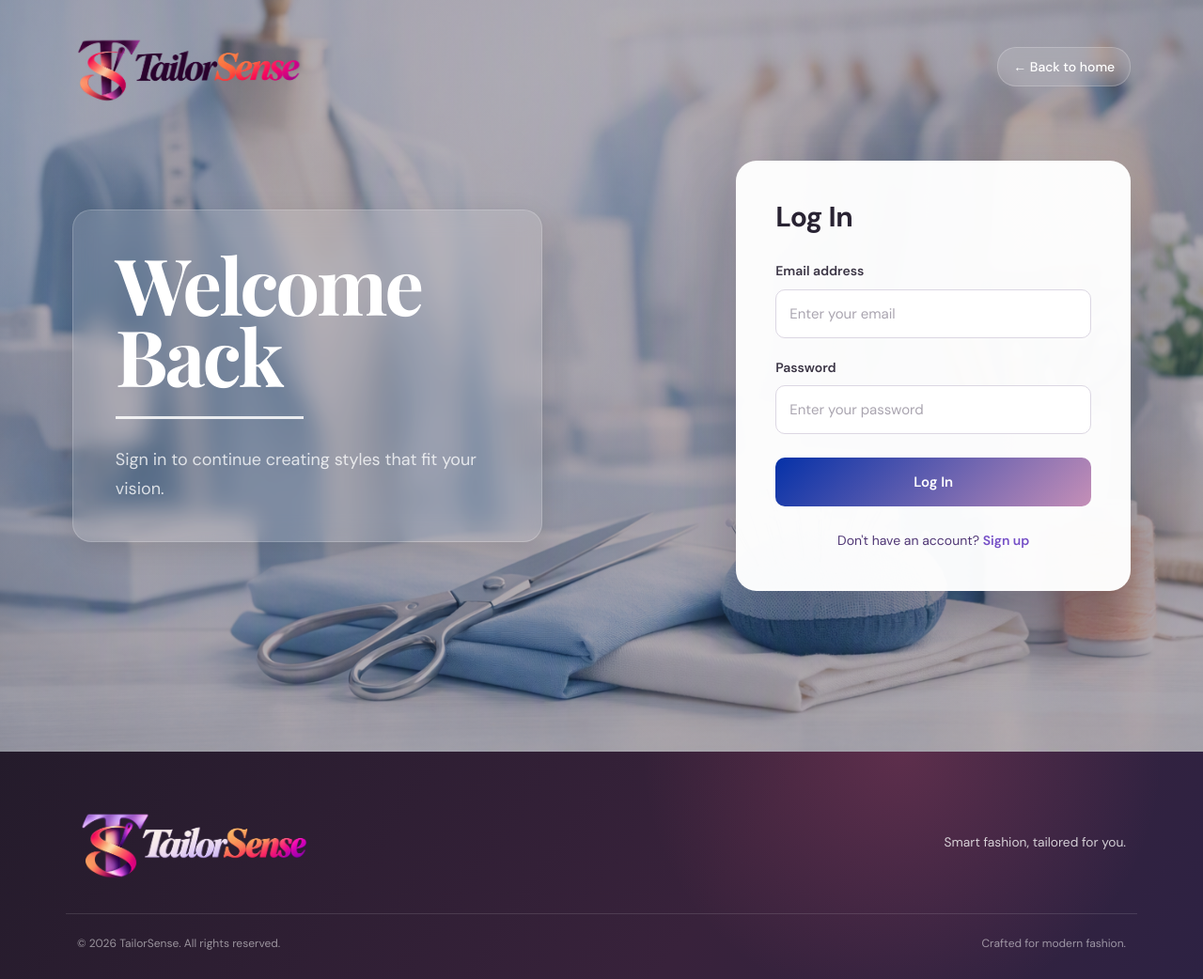
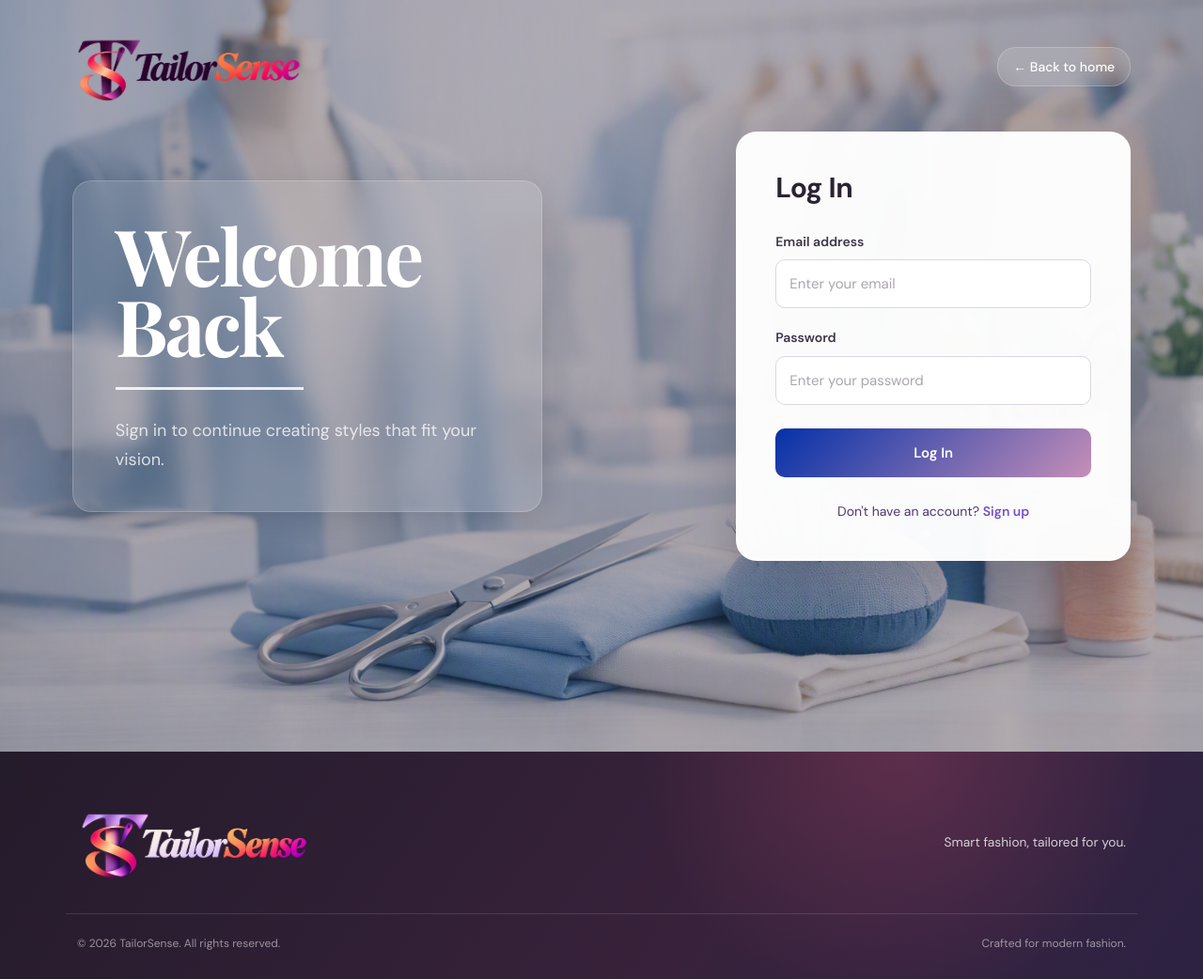
Before and after one commit to NelsonOmoniyi/TailorSense-API, a Django app: page /login/ in a window 1280 px wide. Shown: the whole page at 94% size. Run offline with Django 5.2, Linux system fonts and the light colour scheme.

Commit message:
login page design modified

```diff
--- a/static/css/login.css
+++ b/static/css/login.css
@@ -70,9 +70,9 @@
     min-height: 100vh;
 
     display: flex;
-    align-items: center;
+    align-items: flex-start;
 
-    padding: 60px 6%;
+    padding: 140px 6% 60px;
 
     box-sizing: border-box;
 
```
